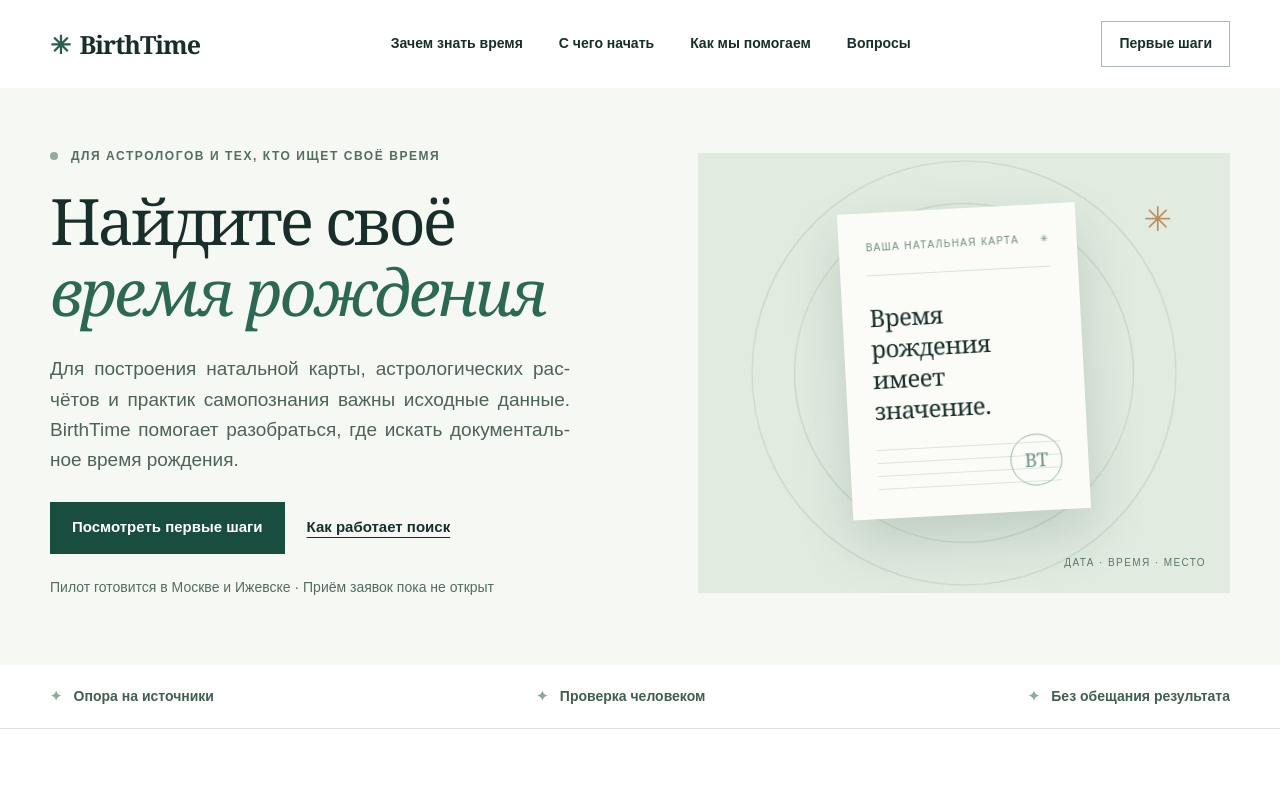
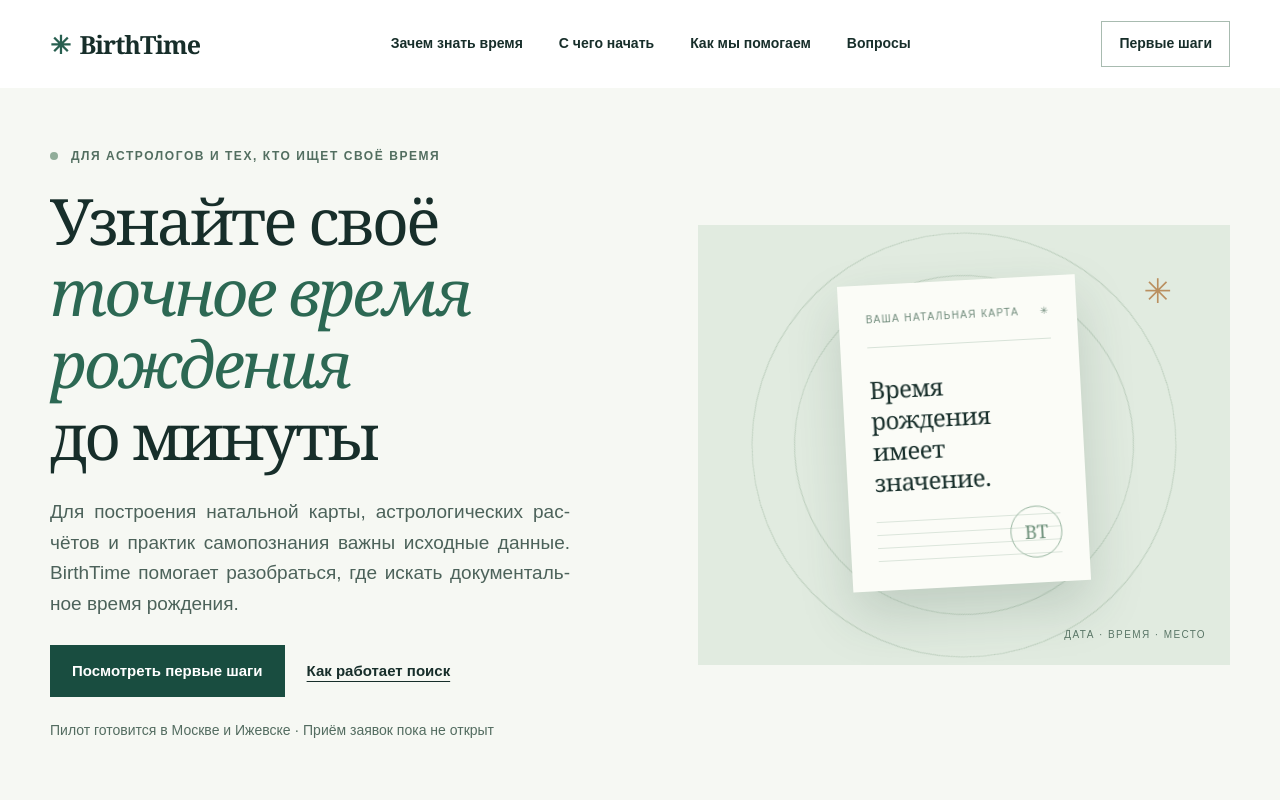
Before and after one commit to aevkone/BirthTime-preview, a plain HTML site: page index.html in a window 1280 px wide. Shown: the top 800 px of the page. Drawn offline with Linux system fonts and the light colour scheme.

Commit message:
Clarify birth time headline

```diff
--- a/index.html
+++ b/index.html
@@ -18,7 +18,7 @@
 <main id="main">
 <section class="hero" id="top"><div class="wrap hero-grid"><div class="hero-copy">
   <p class="eyebrow"><span aria-hidden="true"></span> ДЛЯ АСТРОЛОГОВ И ТЕХ, КТО ИЩЕТ СВОЁ ВРЕМЯ</p>
-  <h1>Найдите своё<br><em>время рождения</em></h1>
+  <h1>Узнайте своё<br><em>точное время рождения</em><br>до минуты</h1>
   <p class="hero-lead">Для построения натальной карты, астрологических расчётов и практик самопознания важны исходные данные. BirthTime помогает разобраться, где искать документальное время рождения.</p>
   <div class="hero-actions"><a class="button" href="#start">Посмотреть первые шаги</a><a class="text-link" href="#how">Как работает поиск</a></div>
   <p class="hero-foot">Пилот готовится в Москве и Ижевске <span aria-hidden="true">·</span> Приём заявок пока не открыт</p>
```
